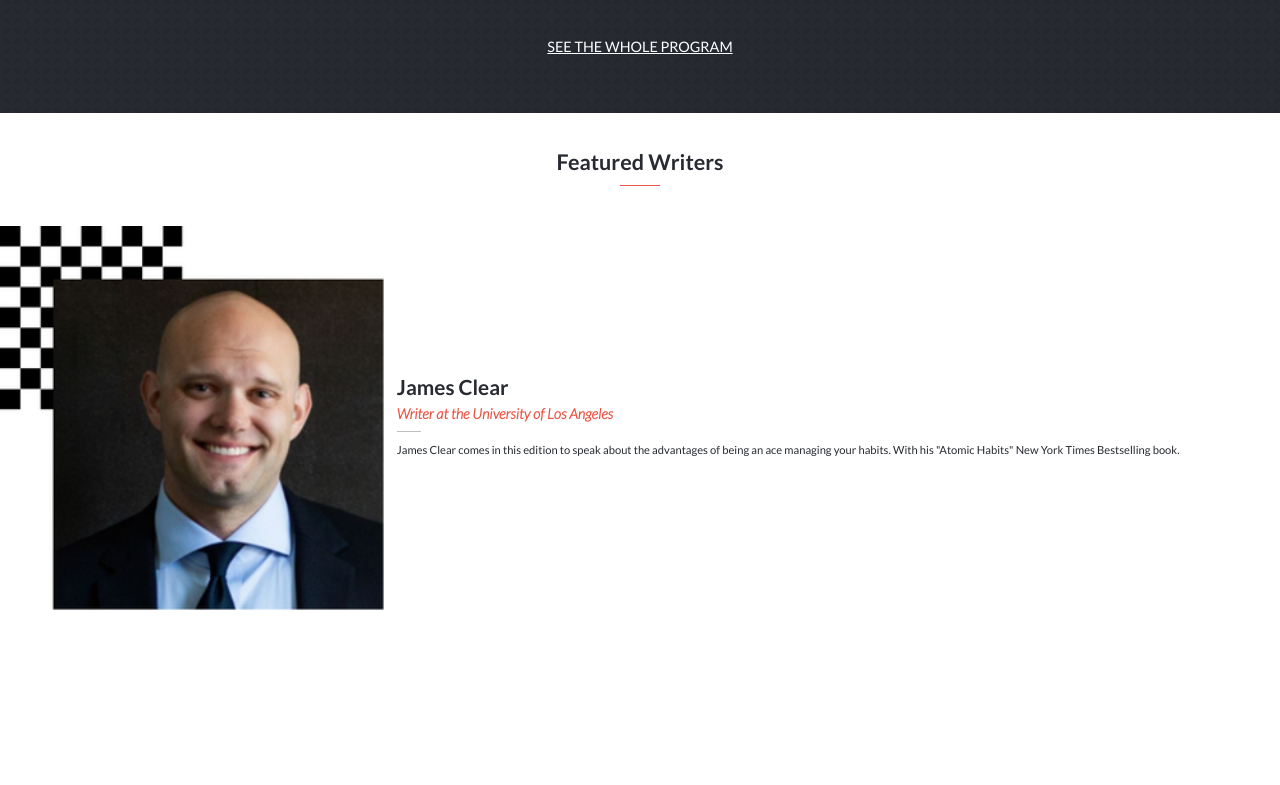
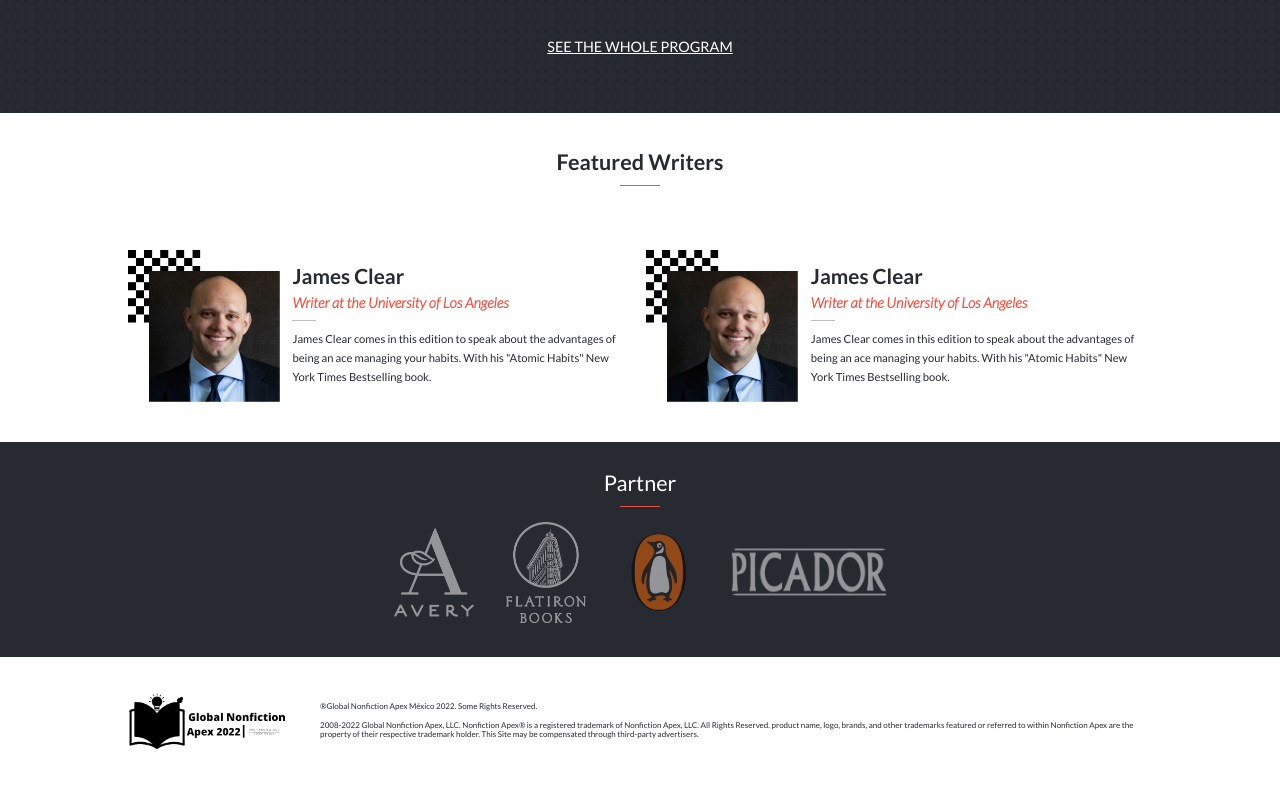
Before and after one commit to mikemtzp/Global-event-website, a website: page index.html in a window 1280 px wide. Shown: the part 770-1555 px from the top of the page. Before the commit the page ends 1420 px from the top, so only its background shows below. Drawn offline with Linux system fonts and the light colour scheme.

Commit message:
Add complete home desktop version

```diff
--- a/index.html
+++ b/index.html
@@ -8,7 +8,7 @@
   <link rel="preconnect" href="https://fonts.googleapis.com">
   <link rel="preconnect" href="https://fonts.gstatic.com" crossorigin>
   <link href="https://fonts.googleapis.com/css2?family=Lato:ital,wght@0,300;0,400;0,700;1,300&display=swap" rel="stylesheet">
-  <title>®18th</title>
+  <title>®Global Nonfiction Apex México 2022</title>
 </head>
 <body>
   <header>
@@ -109,6 +109,7 @@
       <span class="orange-line"></span>
     </div>
 
+    <div class="writers-container">
       <div class="allwriters">
         <div class="writer">
           <img class="writer-img" src="./img/speakers/mob-jamesclear.png" alt="">
@@ -120,10 +121,46 @@
           </div>
         </div>
 
+        <div class="writer">
+          <img class="writer-img" src="./img/speakers/mob-jamesclear.png" alt="">
+          <div class="writer-card">
+            <p class="writer-title black-title">James Clear</p>
+            <p class="orange-italic-text">Writer at the University of Los Angeles</p>
+            <span class="gray-line"></span>
+            <p class="writer-description">James Clear comes in this edition to speak about the advantages of being an ace managing your habits. With his "Atomic Habits" New York Times Bestselling book.</p>
+          </div>
+        </div>
+
+      </div>
     </div>
 
   </section>
 
+  <section class="desktop-partners-sec">
+
+    <div class="centered-title">
+      <h2 class="white-title">Partner</h2>
+      <span class="orange-line"></span>
+    </div>
+
+
+    <div class="partner-container">
+      <img class="partner-img white-partner-img" src="./img/partners/partner1.png" alt="Avery books">
+      <img class="partner-img white-partner-img" src="./img/partners/partner2.png" alt="Flatiron books">
+      <img class="partner-img" src="./img/partners/partner3.png" alt="Penguin Books">
+      <img class="picador-img white-partner-img" src="./img/partners/partner4.png" alt="Picador books">
+    </div>
+
+
+  </section>
+
+  <footer class="desktop-footer">
+    <div class="footers-container">
+      <img class="logo-footer" src="./img/background/logo-black.png" alt="">
+      <p class="desktop-footer-text">®Global Nonfiction Apex México 2022. Some Rights Reserved.<br><br>2008-2022 Global Nonfiction Apex, LLC. Nonfiction Apex® is a registered trademark of Nonfiction Apex, LLC. All Rights Reserved. product name, logo, brands, and other trademarks featured or referred to within Nonfiction Apex are the property of their respective trademark holder. This Site may be compensated through third-party advertisers.</p>
+    </div>
+  </footer>
+
   <script src="main.js"></script>
 </body>
 </html>
--- a/styles.css
+++ b/styles.css
@@ -234,7 +234,9 @@
   font-size: 0.7rem;
 }
 
-header {
+header,
+.desktop-partners-sec,
+.desktop-footer {
   display: none;
 }
 
@@ -389,7 +391,85 @@
   }
 
   .writers-sec {
+    width: 100%;
     padding: 2.5rem 0;
+    display: flex;
+    justify-content: center;
+
+  }
+
+  .writers-container {
+    display: flex;
+    justify-content: center;
+  }
+
+  .allwriters {
+    width: 80%;
+    display: flex;
+    flex-direction: row;
+    gap: 0.8rem;
+    margin-top: 1.5rem;
+  }
+
+  .desktop-partners-sec {
+  display: flex;
+  flex-direction: column;
+  align-items: center;
+  width: 100%;
+  text-align: center;
+  padding: 2rem 0rem;
+  background-color: var(--main-color);
+  }
+
+  .partner-container {
+    display: flex;
+    justify-content: center;
+    width: 80%;
+    align-items: center;
+    gap: 2rem;
+    margin-top: 0.8rem;
+  }
+
+  .partner-img {
+    width: 5rem;
+    opacity: 0.5;
+  }
+
+  .white-partner-img {
+    filter: brightness(0) invert(1);
+  }
+
+  .picador-img {
+    width: fit-content;
+    height: 3rem;
+    filter: brightness(0) invert(1);
+    opacity: 0.5;
+  }
+
+  .desktop-footer{
+  display: flex;
+  align-items: center;
+  flex-direction: row;
+  padding: 2rem 0;
+  justify-content: center;
+  gap: 1rem;
+  }
+
+  .footers-container{
+    width: 80%;
+    display: flex;
+    justify-content: space-around;
+    align-items: center;
+    gap: 2rem;
+  }
+
+  .logo-footer {
+    width: 10rem;
+  }
+
+  .desktop-footer-text {
+    font-size: 0.5rem;
+    line-height: 0.6rem;
   }
 
 }
```
Lines whose indentation alone changed are shown as unchanged.
